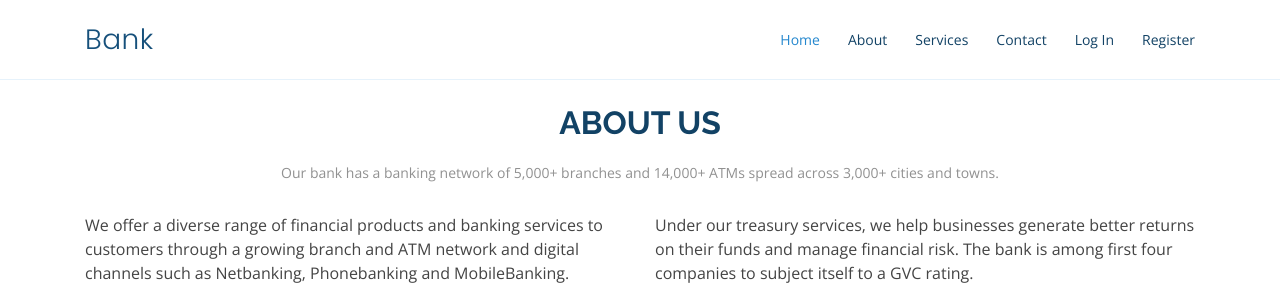
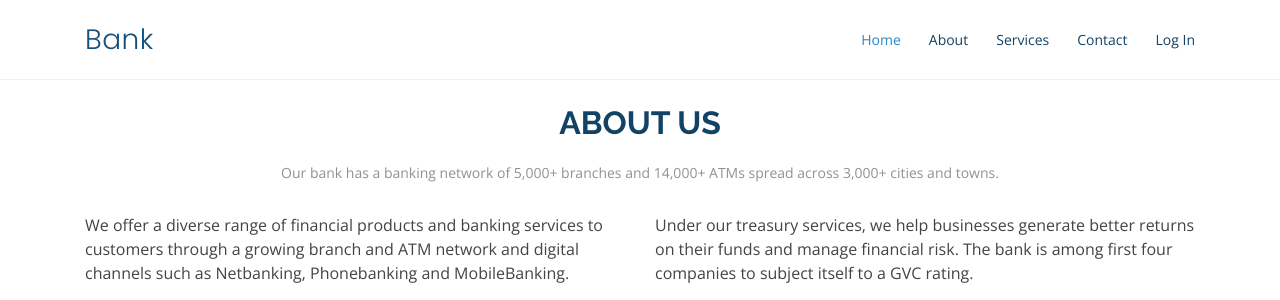
Before and after one commit to arya-19/bank-management-system-101, a Django app: page /about/ in a window 1280 px wide. Shown: the top 300 px of the page. Run offline with Django 3.2, Linux system fonts and the light colour scheme; data comes from the database, SQL or seed files in the repository; some libraries are stand-ins or nearby versions.

Commit message:
Update master.html

```diff
--- a/main/templates/front/master.html
+++ b/main/templates/front/master.html
@@ -50,7 +50,6 @@
           <li><a href="/services">Services</a></li>
           <li><a href="/contact">Contact</a></li>
           <li><a href="/login">Log In</a></li>
-          <li><a href="/register">Register</a></li>
         </ul>
       </nav><!-- .nav-menu -->
     </div>
```
